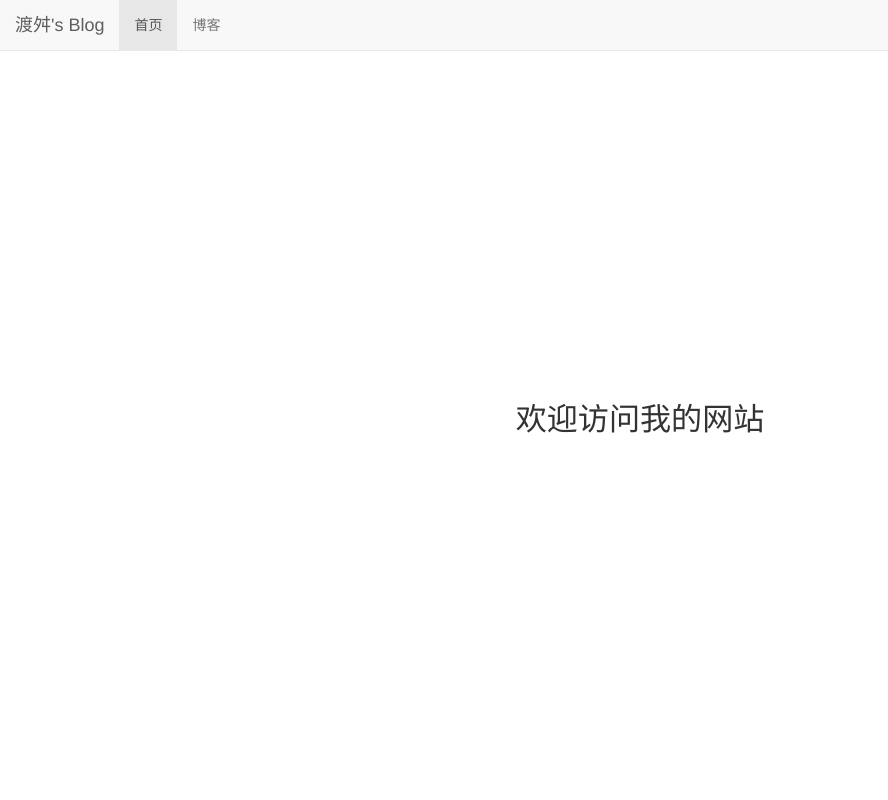
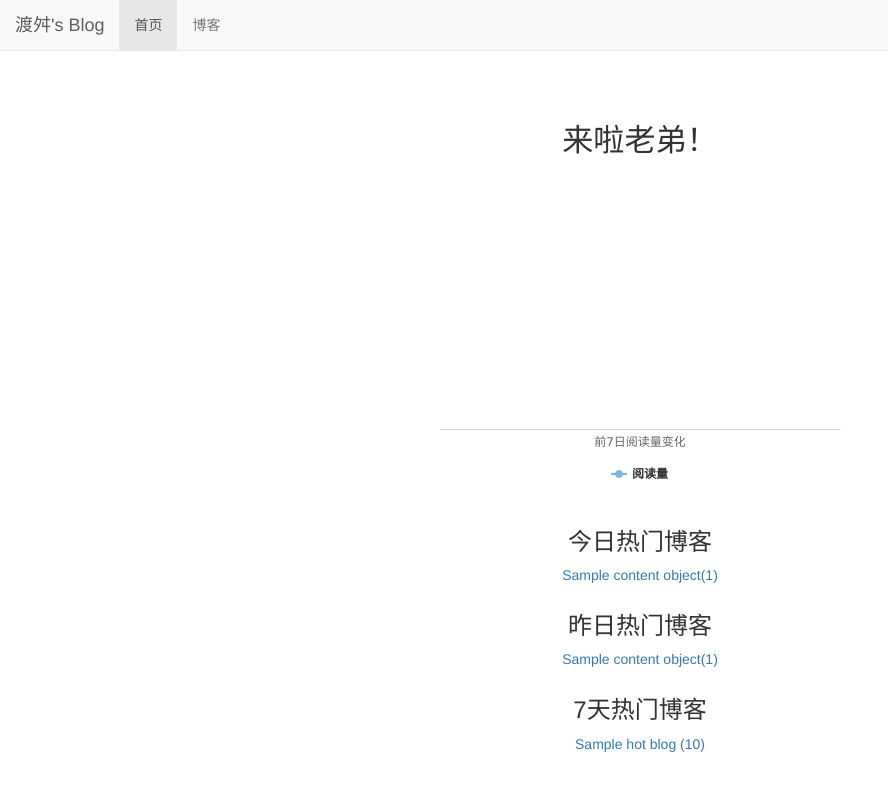
Before and after one commit to Byojiaoxianz7/Django_Blog, a Django app: template templates/home.html in a window 1280 px wide. Shown: the whole page, without its empty margins (0-888 px from the left). Run offline with Django 3.2, Linux system fonts and the light colour scheme; the template is opened without the code that fills it: most values are stand-ins (such as "Sample title", 1, 10 or a date in 2020); some libraries are stand-ins or nearby versions.

Commit message:
热门博客阅读排行及缓存提速

```diff
--- a/blog/templates/blog/blog_list.html
+++ b/blog/templates/blog/blog_list.html
@@ -1,5 +1,5 @@
 {% extends 'base.html' %}
-{% block title %}渡舛's Blog{% endblock %}
+{% block title %}Byojiaoxianz7's Blog{% endblock %}
 {% block nav_blog_active %}active{% endblock %}
 
 {% load staticfiles %}
--- a/static/home.css
+++ b/static/home.css
@@ -1,7 +1,18 @@
 h3.home-content {
     font-size: 222%;
-    position: absolute;
-    left: 50%;
-    top: 50%;
-    transform: translate(-50%, -50%);
+    text-align: center;
+    margin-top: 4em;
+    margin-bottom: 2em;
 }
+
+div#container {
+    margin: 0 auto;
+    height: 20em;
+    min-width: 20em;
+    max-width: 30em;
+}
+
+div.hot-data {
+    text-align: center;
+    margin-top: 2em;
+}
--- a/templates/home.html
+++ b/templates/home.html
@@ -2,17 +2,90 @@
 {% load staticfiles %}
 
 {% block title %}
-    我的网站
+    Byojiaoxianz7's Blog
 {% endblock %}
 
 {% block nav_home_active %}active{% endblock %}
 
 {% block header_extends %}
     <link rel="stylesheet" href="{% static 'home.css' %}">
+    <script src="https://code.highcharts.com/highcharts.js"></script>
 {% endblock %}
 
 
+{% block content %}
+    <h3 class="home-content">来啦老弟！</h3>
+    <!-- 图标容器 DOM    -->
+    <div id="container"></div>
+    <div class="hot-data">
+    <!-- 今天24小时内的热门博客 -->
+    <h3>今日热门博客</h3>
+    <ul>
+        {% for hot_data in today_hot_data %}
+            <li><a href="{% url 'blog_detail' hot_data.content_object.pk %}">{{ hot_data.content_object.title }}({{ hot_data.read_num }})</a></li>
+        {% empty %}
+            <li>今天暂时没有热门博客</li>
+        {% endfor %}
+    </ul>
+    </div>
 
-{% block content %}
-    <h3 class="home-content">欢迎访问我的网站</h3>
+    <div class="hot-data">
+    <!-- 今天24小时内的热门博客 -->
+    <h3>昨日热门博客</h3>
+    <ul>
+        {% for hot_data in get_yesterday_hot_data %}
+            <li><a href="{% url 'blog_detail' hot_data.content_object.pk %}">{{ hot_data.content_object.title }}({{ hot_data.read_num }})</a></li>
+        {% empty %}
+            <li>昨日暂时没有热门博客</li>
+        {% endfor %}
+    </ul>
+    </div>
+    <div class="hot-data">
+    <!-- 7天热门博客 -->
+    <h3>7天热门博客</h3>
+    <ul>
+        {% for hot_blog in hot_blogs_for_7_days %}
+            <li><a href="{% url 'blog_detail' hot_blog.id %}">{{ hot_blog.title }} ({{ hot_blog.read_num_sum }})</a></li>
+        {% empty %}
+            <li>暂时没有7天热门博客</li>
+        {% endfor %}
+    </ul>
+    </div>
+
+    <script>
+        // 图表配置
+        var options = {
+            chart: { type: 'line' },
+            title: { text: null },
+            xAxis: {
+                categories: {{ dates|safe }},
+                tickmarkPlacement: 'on',
+                title: { text: '前7日阅读量变化'},
+
+            },
+
+            yAxis: {
+                title: { text: null },
+                labels: { enabled: false },
+                gridLineDashStyle: 'Dash',
+            },
+
+            series: [{                              // 数据列
+                name: '阅读量',                        // 数据列名
+                data: {{ read_nums }}                  // 数据
+            }],
+            plotOptions: {
+                line: {
+                    dataLabels: {
+                        enabled: true
+                    }
+                }
+            },
+            length: { enabled: false },
+            credits: { enabled: false },
+        };
+        // 图表初始化函数
+        var chart = Highcharts.chart('container', options);
+    </script>
+
 {% endblock %}
```
Also changed, not shown: Django_Blog/settings.py (+10 -0 lines), Django_Blog/views.py (+32 -0 lines), blog/admin.py (+5 -5 lines), blog/models.py (+7 -14 lines), blog/views.py (+10 -19 lines), read_statistics/utils.py (added, +53 -0 lines), README.md, db.sqlite3.
